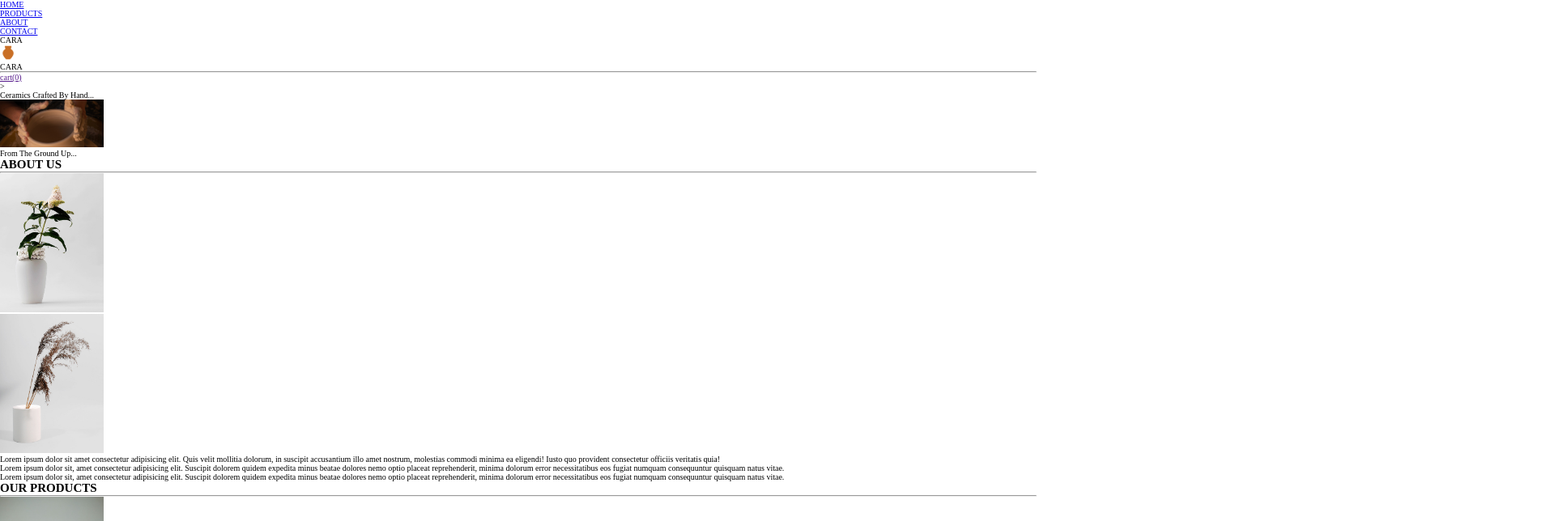
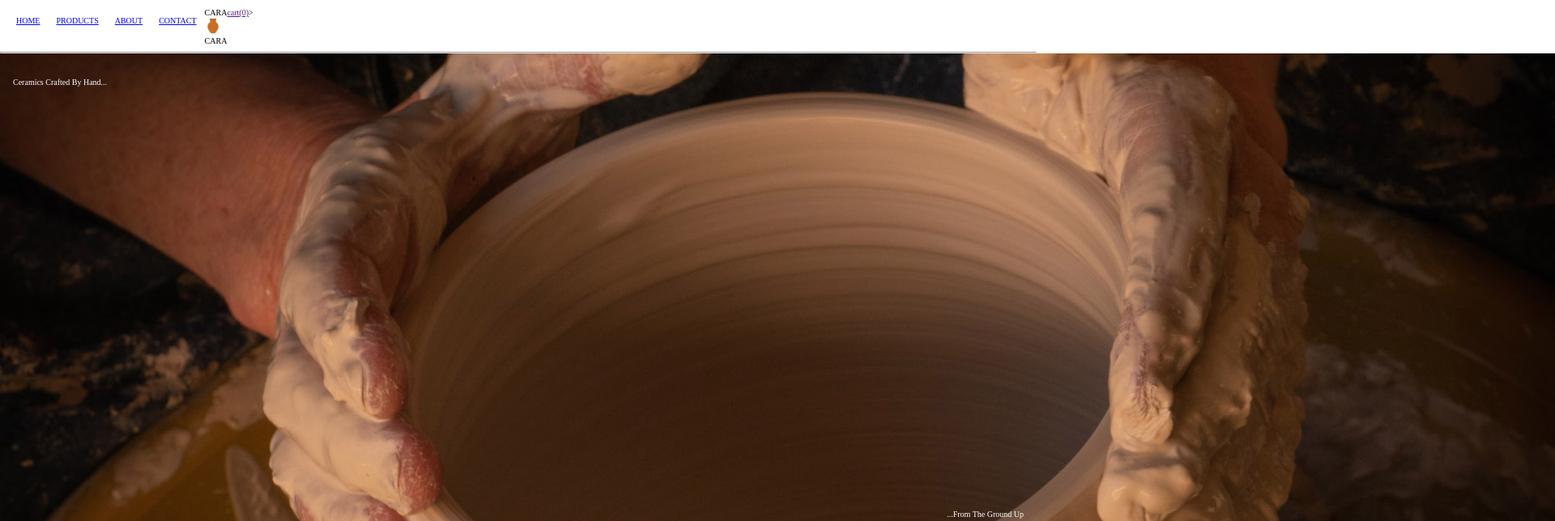
Before and after one commit to austintdean/eCommerce_Website, a plain HTML site: page index.html in a window 1280 px wide. Shown: the top 644 px of the page at 81% size, 1920 px wide, since content can reach past the window. Drawn offline with Linux system fonts and the light colour scheme.

Commit message:
added css classes

```diff
--- a/index.html
+++ b/index.html
@@ -8,26 +8,33 @@
      <title>eCommerce</title>
  </head>
  <body>
-     <header>
+     <header class="sticky">
+
          <nav>
-             <ul>
-                 <li><a href="#home">HOME</a></li>
-                 <li><a href="#products">PRODUCTS</a></li>
-                 <li><a href="#about">ABOUT</a></li>
-                 <li><a href="#contact">CONTACT</a></li>
+             <ul class="navflex" >
+                 <li class="navflex"><a href="#home">HOME</a></li>
+                 <li class="navflex"><a href="#products">PRODUCTS</a></li>
+                 <li class="navflex"><a href="#about">ABOUT</a></li>
+                 <li class="navflex"><a href="#contact">CONTACT</a></li>
 
-                 <div><p>CARA</p><img class="img--logo" src="assets/UX-HTML-CSS/icons8-pottery-96.png" alt="caracaralogo"><p>CARA</p></div>
-                 <hr>
+                 <div>
+                     <p>CARA</p>
+                     <img class="img--logo" src="assets/UX-HTML-CSS/icons8-pottery-96.png" alt="caracaralogo">
+                     <p>CARA</p>
+                 </div>
 
                  <li><a href="">cart(0)</a></li>>
              </ul>
          </nav>
+        <hr>
      </header>
 
      <main>
          <section id="home">
-             <div>
-                <p>Ceramics Crafted By Hand...</p><img src="assets/UX-HTML-CSS/earl-wilcox-y3W0CzO063w-unsplash-alt.jpg" alt="Ceramics Crafted By Hand... From The Ground Up..."><p>From The Ground Up...</p>
+             <div class="container">
+                <img class="fromthegroundup"src="assets/UX-HTML-CSS/earl-wilcox-y3W0CzO063w-unsplash-alt.jpg" alt="Ceramics Crafted By Hand... From The Ground Up...">
+                <div class="text--left"><p>Ceramics Crafted By Hand...</p></div>
+                <div class="text--right"><p>...From The Ground Up</p></div>
              </div>
          </section>
 
--- a/styles.css
+++ b/styles.css
@@ -6,7 +6,7 @@
     box-sizing: inherit;
 
 }
-
+/* rules */
 html{
     box-sizing: border-box;
     font-size: 62.5%;
@@ -14,14 +14,30 @@ html{
 }
 
 img{
-width: 10%;
-height: auto;
-padding: 0px;
-margin: 0px;
-border: 0px;
+    width: 10%;
+    height: auto;
+    padding: 0px;
+    margin: 0px;
+    border: 0px;
 
 }
 
+footer{
+    background-color: #bf7631;
+
+}
+
+header{
+    opacity: 1;
+    background-color: #ffffff;
+}
+text{
+    font-family: 'Segoe UI',;
+    font-size: 20;
+}
+
+/* classes */
+/* header classes */
 .img--logo{
     width: 20px;
     height: 50%;
@@ -35,6 +51,47 @@ border: 0px;
 
 }
 
-footer{
-    background-color: #bf7631;
+
+.navflex{
+    list-style-type:none;
+    margin: 10px;
+    display: flex
 }
+
+.flex{
+    display: flex;
+}
+
+.sticky{
+    position: sticky;
+    top: 0;
+    width: 100%;
+}
+/* other classes */
+
+.container{
+    position: relative;
+    text-align: center;
+    color: #ffffff;
+
+}
+
+.text--left{
+    position: absolute;
+    font-size: 50;
+    top:30px;
+    left:16px
+}
+
+.text--right{
+    position: absolute;
+    font-size: 50;
+    bottom:60px;
+    right:16px
+}
+
+.fromthegroundup{
+    height: 633px;
+    width: 1920px;
+    object-fit: cover;
+}
```
